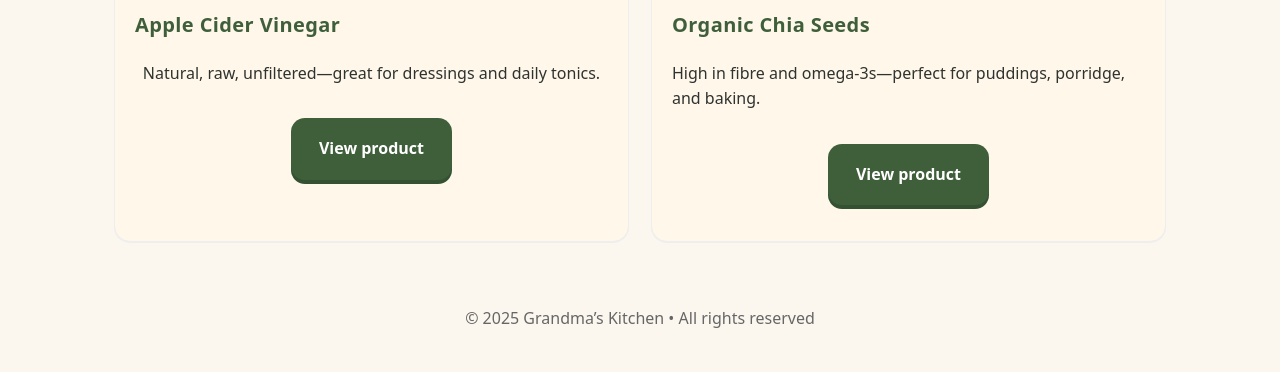
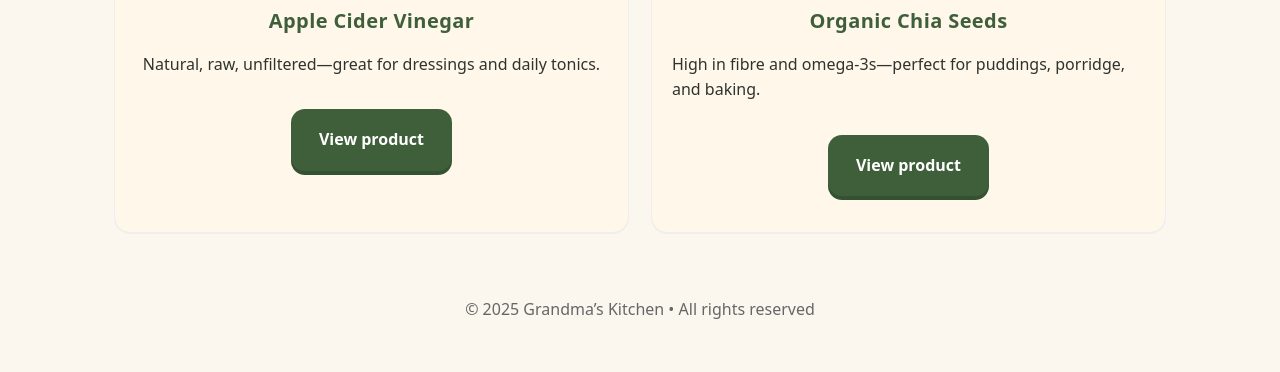
Before and after one commit to grandmaskitchen/grandmas-kitchen, a plain HTML site: page shop.html in a window 1280 px wide. Shown: the part 715-1087 px from the top of the page. Drawn offline with Linux system fonts and the light colour scheme.

Commit message:
Update style.css

```diff
--- a/style.css
+++ b/style.css
@@ -3,6 +3,15 @@
   --bg:#fbf7ef; --card:#fff7ea; --ink:#2f332f;
   --olive:#3f5f3b; --olive-600:#345232; --accent:#e77a57;
   --radius:16px;
+}
+/* Consistent product detail title */
+.product-title{
+  font-weight: 800;
+  font-size: clamp(2.2rem, 4vw, 3.5rem);
+  line-height: 1.15;
+  color: var(--olive);
+  text-align: center;
+  margin: 0 0 .75rem;
 }
 
 /* Make product titles brand-green (not purple when visited */
```
